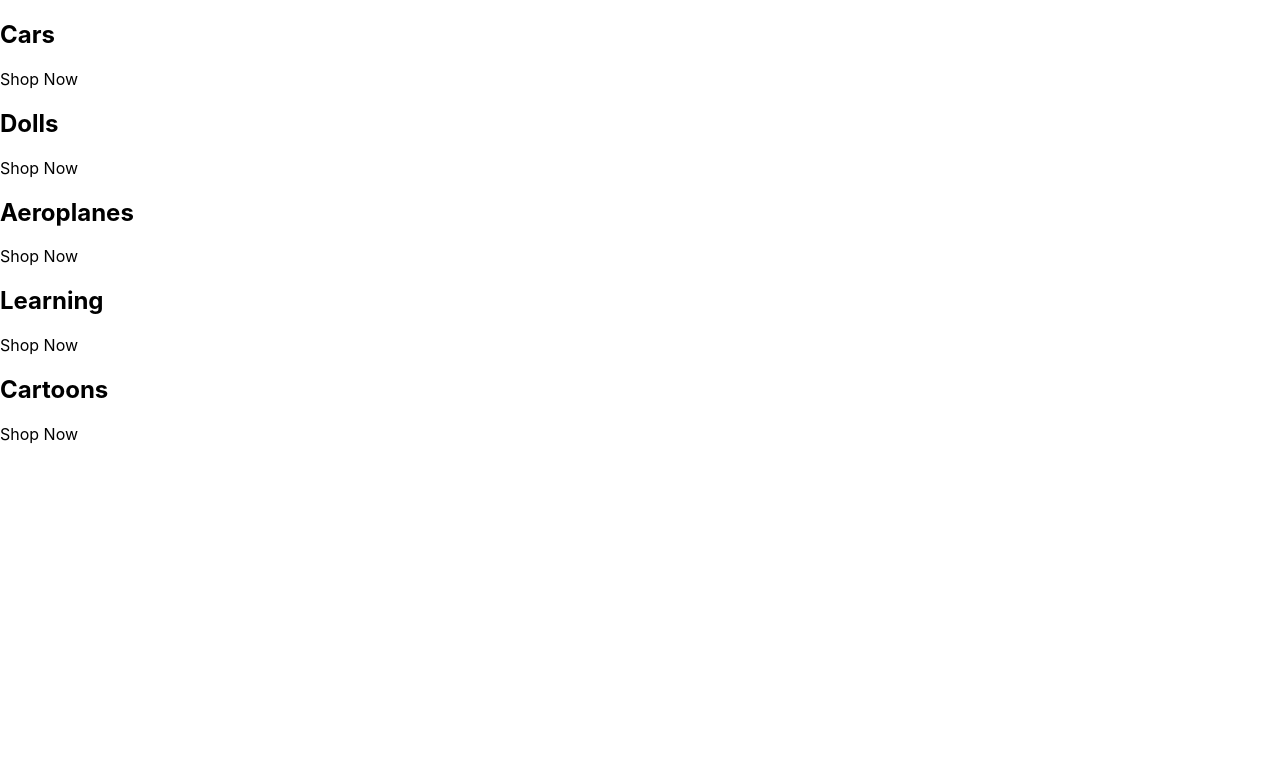
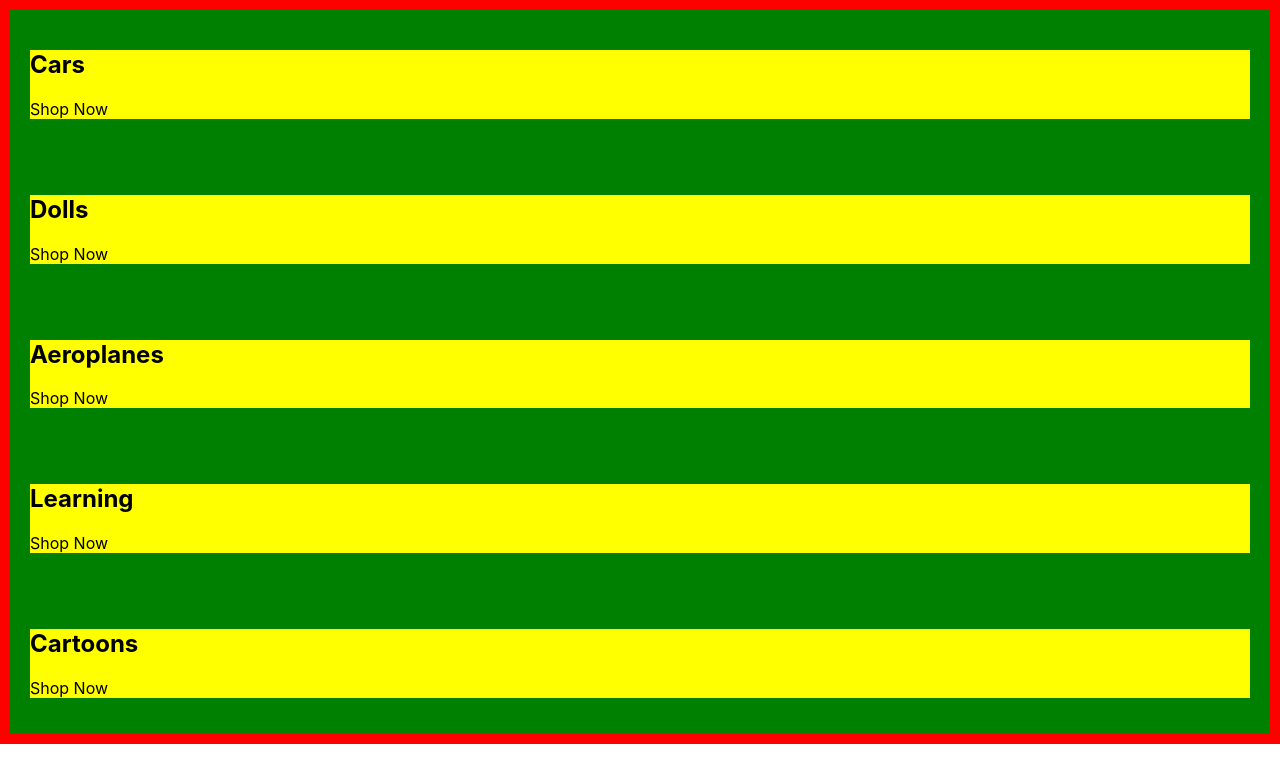
Before and after one commit to Helena2018/kids-toys, a React (Create React App) app: page / in a window 1280 px wide. Shown: the top 782 px of the page. Built offline with nearby package versions, Linux system fonts and the light colour scheme.

Commit message:
add sass

```diff
--- a/package.json
+++ b/package.json
@@ -9,6 +9,7 @@
     "react": "^18.2.0",
     "react-dom": "^18.2.0",
     "react-scripts": "5.0.1",
+    "sass": "^1.54.4",
     "web-vitals": "^2.1.4"
   },
   "scripts": {
--- /dev/null
+++ b/src/categories.style.scss
@@ -0,0 +1,14 @@
+.categories-container {
+  background-color: red;
+  padding: 10px;
+}
+
+.categories-container .category-container {
+  background-color: green;
+  padding: 20px;
+}
+
+.categories-container .category-container .category-body-container {
+  background-color: yellow;
+  padding: 30;
+}
```
Also changed, not shown: src/App.js (+6 -6 lines), 1 other file (tests, documents, lock files or other folders).
